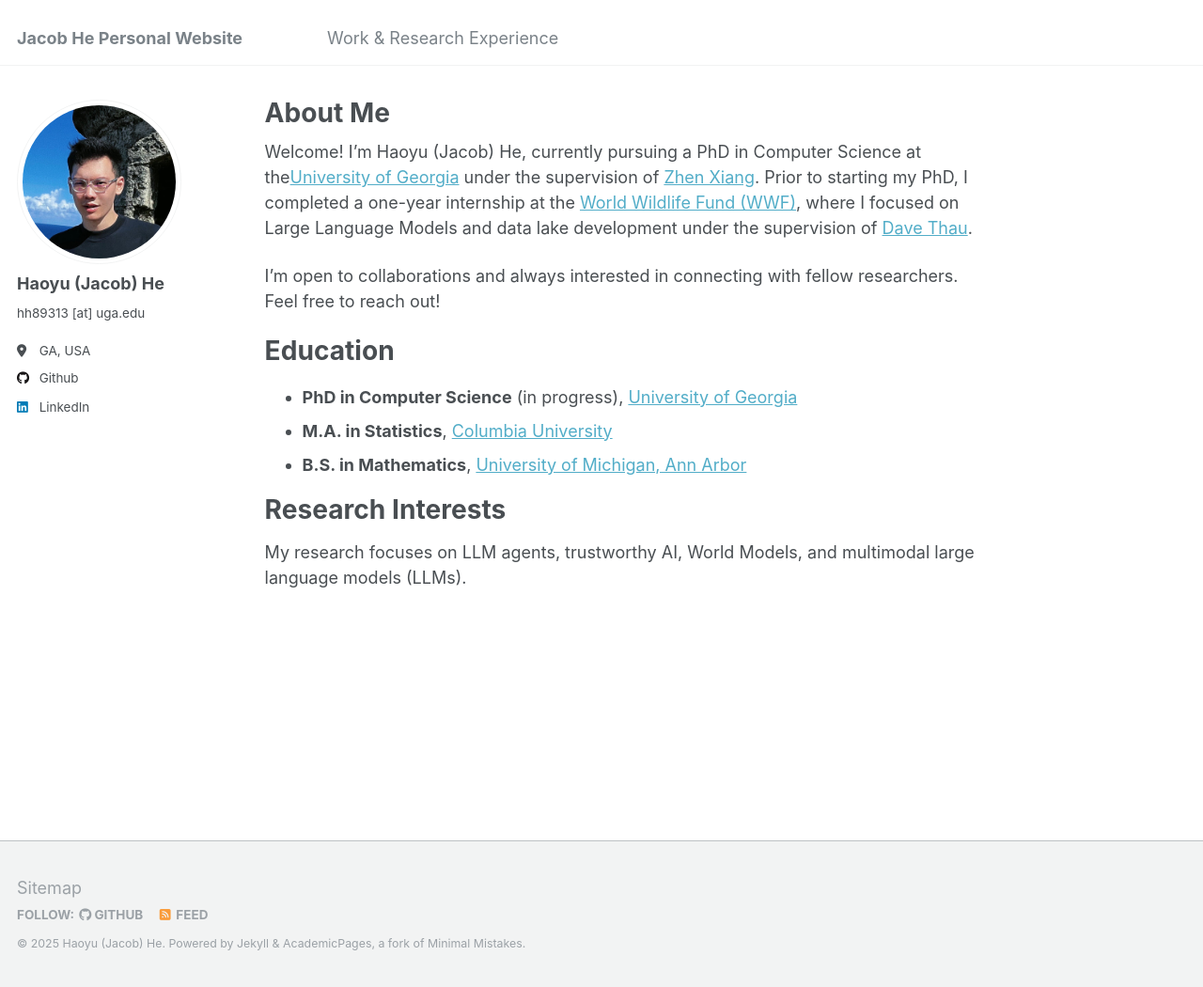
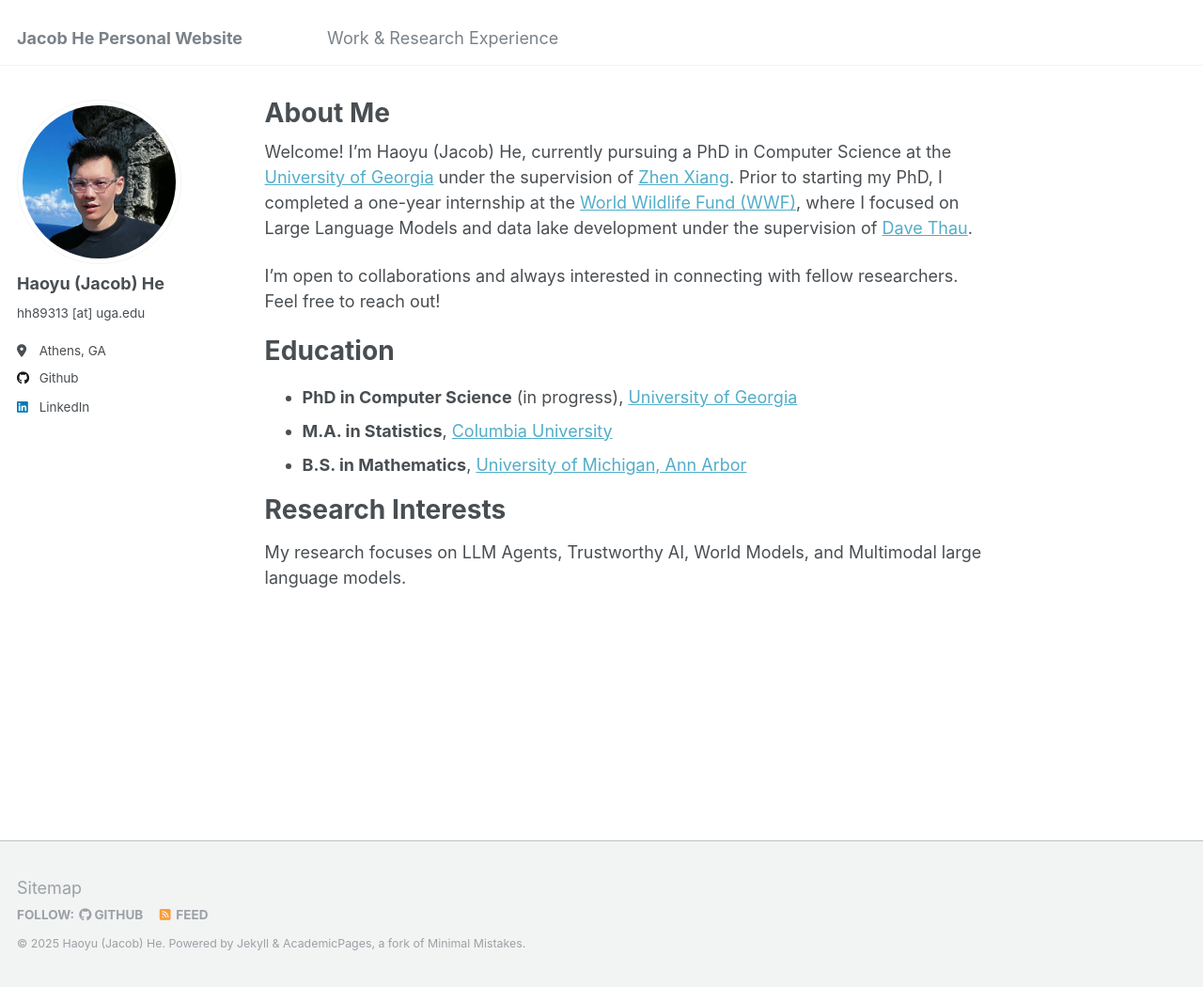
Before and after one commit to Jacobhhy/Jacobhhy.github.io, a Jekyll site: the page built from _pages/about.md, in a window 1280 px wide and 1050 px high. Shown: the whole window at 94% size. Built offline with Jekyll 4.4.1, drawn with Linux system fonts in a browser that asks for light colours.

Commit message:
Update bio

```diff
--- a/_config.yml
+++ b/_config.yml
@@ -25,7 +25,7 @@ author:
   name             : "Haoyu (Jacob) He"
   pronouns         : # example: "she/her"
   bio              : "hh89313 [at] uga.edu"
-  location         : "GA, USA"
+  location         : "Athens, GA"
   employer         : #""
   uri              : # URL
   email            : #"hh2982@columbia.edu"
--- a/_pages/about.md
+++ b/_pages/about.md
@@ -7,7 +7,7 @@ redirect_from:
   - /about.html
 ---
 
-Welcome! I'm Haoyu (Jacob) He, currently pursuing a PhD in Computer Science at the[University of Georgia](https://www.cs.uga.edu/) under the supervision of [Zhen Xiang](https://www.cs.uga.edu/directory/people/zhen-xiang). Prior to starting my PhD, I completed a one-year internship at the [World Wildlife Fund (WWF)](https://www.worldwildlife.org/), where I focused on Large Language Models and data lake development under the supervision of [Dave Thau](https://www.worldwildlife.org/experts/dave-thau).
+Welcome! I'm Haoyu (Jacob) He, currently pursuing a PhD in Computer Science at the [University of Georgia](https://www.cs.uga.edu/) under the supervision of [Zhen Xiang](https://www.cs.uga.edu/directory/people/zhen-xiang). Prior to starting my PhD, I completed a one-year internship at the [World Wildlife Fund (WWF)](https://www.worldwildlife.org/), where I focused on Large Language Models and data lake development under the supervision of [Dave Thau](https://www.worldwildlife.org/experts/dave-thau).
 
 I'm open to collaborations and always interested in connecting with fellow researchers. Feel free to reach out!
 
@@ -20,4 +20,4 @@ Education
 
 Research Interests
 ======
-My research focuses on LLM agents, trustworthy AI, World Models, and multimodal large language models (LLMs).
+My research focuses on LLM Agents, Trustworthy AI, World Models, and Multimodal large language models.
```
Also changed, not shown: _pages/work_research.md (+1 -1 lines).
